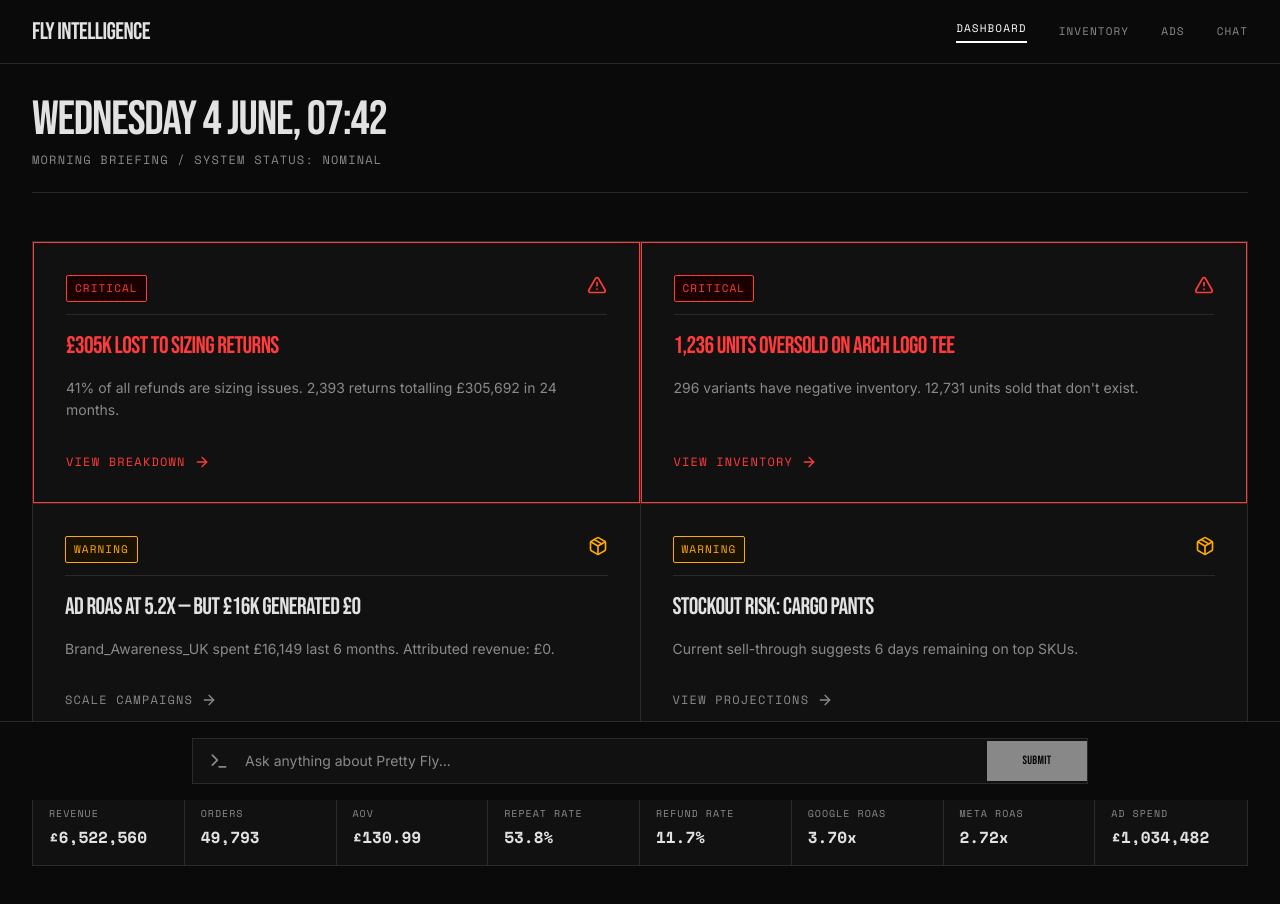
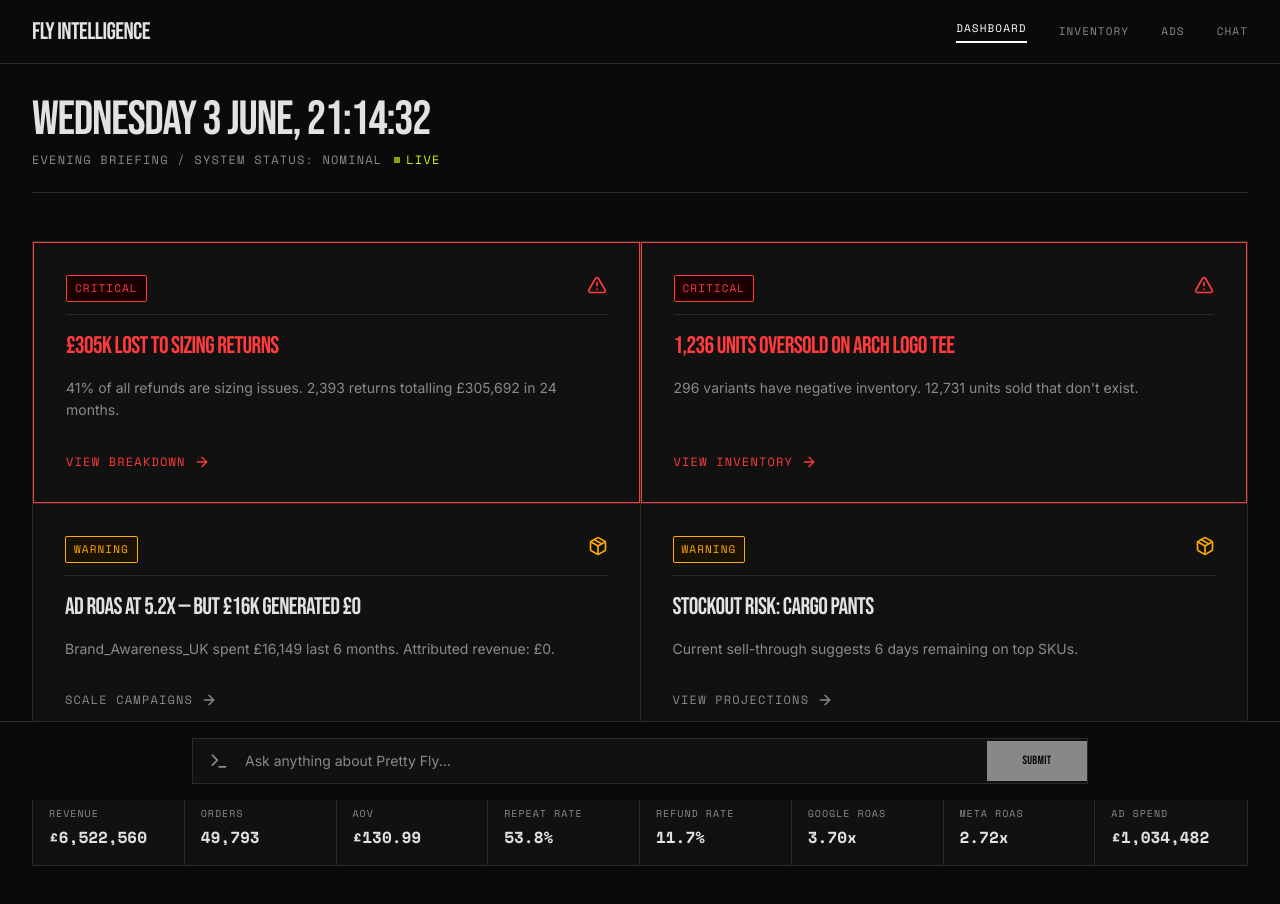
Before and after one commit to Jedidiah5/Wayflyers_Visionaries_Hackathon, a Next.js app: page / in a window 1280 px wide. Shown: the top 904 px of the page. Built offline with nearby package versions, Linux system fonts and the light colour scheme.

Commit message:
Added live-pulse animation to global styles and integrated LiveClock and BriefingStatusLine components into MorningBriefing for enhanced real-time updates. Updated StatStrip to use AnimatedStatValue for dynamic stat display.

```diff
--- a/src/app/globals.css
+++ b/src/app/globals.css
@@ -37,6 +37,10 @@
   .animate-blink {
     animation: blink 1s step-end infinite;
   }
+
+  .animate-live-pulse {
+    animation: live-pulse 1.5s ease-in-out infinite;
+  }
 }
 
 @keyframes blink {
@@ -48,3 +52,15 @@
     opacity: 0;
   }
 }
+
+@keyframes live-pulse {
+  0%,
+  100% {
+    opacity: 1;
+    transform: scale(1);
+  }
+  50% {
+    opacity: 0.35;
+    transform: scale(0.85);
+  }
+}
--- /dev/null
+++ b/src/components/AnimatedStatValue.tsx
@@ -0,0 +1,43 @@
+"use client";
+
+import { useEffect, useState } from "react";
+import {
+  easeOutCubic,
+  formatStatAtProgress,
+  parseStatValue,
+} from "@/lib/statAnimation";
+
+interface AnimatedStatValueProps {
+  value: string;
+  duration?: number;
+}
+
+export function AnimatedStatValue({
+  value,
+  duration = 1200,
+}: AnimatedStatValueProps) {
+  const [display, setDisplay] = useState("0");
+
+  useEffect(() => {
+    const parsed = parseStatValue(value);
+    setDisplay(formatStatAtProgress(parsed, 0));
+
+    const start = performance.now();
+    let frameId = 0;
+
+    const tick = (now: number) => {
+      const elapsed = now - start;
+      const t = Math.min(elapsed / duration, 1);
+      setDisplay(formatStatAtProgress(parsed, easeOutCubic(t)));
+
+      if (t < 1) {
+        frameId = requestAnimationFrame(tick);
+      }
+    };
+
+    frameId = requestAnimationFrame(tick);
+    return () => cancelAnimationFrame(frameId);
+  }, [value, duration]);
+
+  return <>{display}</>;
+}
--- /dev/null
+++ b/src/components/BriefingStatusLine.tsx
@@ -0,0 +1,28 @@
+"use client";
+
+import { useEffect, useState } from "react";
+import { getBriefingLabel } from "@/lib/time";
+
+export function BriefingStatusLine() {
+  const [label, setLabel] = useState("Morning Briefing");
+
+  useEffect(() => {
+    const update = () => setLabel(getBriefingLabel(new Date()));
+    update();
+    const interval = setInterval(update, 1000);
+    return () => clearInterval(interval);
+  }, []);
+
+  return (
+    <p className="flex flex-wrap items-center gap-x-3 gap-y-1 font-mono text-xs uppercase tracking-widest text-text-muted">
+      <span>{label} / System Status: Nominal</span>
+      <span className="inline-flex items-center gap-1.5">
+        <span
+          className="h-1.5 w-1.5 animate-live-pulse bg-[#c8ff00]"
+          aria-hidden="true"
+        />
+        <span className="text-[#c8ff00]">Live</span>
+      </span>
+    </p>
+  );
+}
--- /dev/null
+++ b/src/components/LiveClock.tsx
@@ -0,0 +1,20 @@
+"use client";
+
+import { useEffect, useState } from "react";
+import { formatLiveClock } from "@/lib/time";
+
+export function LiveClock() {
+  const [now, setNow] = useState<Date | null>(null);
+
+  useEffect(() => {
+    setNow(new Date());
+    const interval = setInterval(() => setNow(new Date()), 1000);
+    return () => clearInterval(interval);
+  }, []);
+
+  return (
+    <h1 className="font-display text-4xl uppercase tracking-tight text-text-primary md:text-5xl">
+      {now ? formatLiveClock(now) : "\u00A0"}
+    </h1>
+  );
+}
--- a/src/components/MorningBriefing.tsx
+++ b/src/components/MorningBriefing.tsx
@@ -7,6 +7,8 @@ import { InsightCard } from "./InsightCard";
 import { StatStrip } from "./StatStrip";
 import { ChatInputBar } from "./ChatInputBar";
 import { DrilldownPanel } from "./DrilldownPanel";
+import { LiveClock } from "./LiveClock";
+import { BriefingStatusLine } from "./BriefingStatusLine";
 
 export function MorningBriefing() {
   const [selectedInsight, setSelectedInsight] = useState<Insight | null>(null);
@@ -25,12 +27,8 @@ export function MorningBriefing() {
     <>
       <main className="mx-auto flex w-full max-w-7xl flex-col gap-12 pb-32 pt-24 px-8">
         <header className="flex flex-col gap-2 border-b border-border pb-6">
-          <h1 className="font-display text-4xl uppercase tracking-tight text-text-primary md:text-5xl">
-            {BRIEFING_DATA.date}
-          </h1>
-          <p className="font-mono text-xs uppercase tracking-widest text-text-muted">
-            Morning Briefing / System Status: Nominal
-          </p>
+          <LiveClock />
+          <BriefingStatusLine />
         </header>
 
         <section className="grid grid-cols-1 gap-[1px] border border-border bg-border md:grid-cols-2">
--- a/src/components/StatStrip.tsx
+++ b/src/components/StatStrip.tsx
@@ -1,4 +1,7 @@
+"use client";
+
 import type { BriefingStats } from "@/lib/types";
+import { AnimatedStatValue } from "./AnimatedStatValue";
 
 interface StatStripProps {
   stats: BriefingStats;
@@ -30,7 +33,7 @@ export function StatStrip({ stats }: StatStripProps) {
               {item.label}
             </span>
             <span className="font-mono text-base font-bold text-text-primary">
-              {stats[item.key]}
+              <AnimatedStatValue value={stats[item.key]} />
             </span>
           </div>
         ))}
--- /dev/null
+++ b/src/lib/statAnimation.ts
@@ -0,0 +1,65 @@
+export type ParsedStat =
+  | { kind: "currency"; prefix: "£"; value: number; decimals: number }
+  | { kind: "percent"; value: number; decimals: number }
+  | { kind: "multiplier"; value: number; decimals: number }
+  | { kind: "integer"; value: number };
+
+export function easeOutCubic(t: number): number {
+  return 1 - Math.pow(1 - t, 3);
+}
+
+export function parseStatValue(raw: string): ParsedStat {
+  if (raw.endsWith("%")) {
+    return {
+      kind: "percent",
+      value: parseFloat(raw.replace("%", "")),
+      decimals: raw.includes(".") ? 1 : 0,
+    };
+  }
+
+  if (raw.endsWith("x")) {
+    return {
+      kind: "multiplier",
+      value: parseFloat(raw.replace("x", "")),
+      decimals: (raw.split(".")[1] ?? "").replace("x", "").length || 2,
+    };
+  }
+
+  if (raw.startsWith("£")) {
+    const numeric = raw.slice(1).replace(/,/g, "");
+    const decimals = numeric.includes(".") ? numeric.split(".")[1].length : 0;
+    return {
+      kind: "currency",
+      prefix: "£",
+      value: parseFloat(numeric),
+      decimals,
+    };
+  }
+
+  return {
+    kind: "integer",
+    value: parseInt(raw.replace(/,/g, ""), 10),
+  };
+}
+
+function formatWithCommas(value: number, decimals: number): string {
+  return value.toLocaleString("en-GB", {
+    minimumFractionDigits: decimals,
+    maximumFractionDigits: decimals,
+  });
+}
+
+export function formatStatAtProgress(parsed: ParsedStat, progress: number): string {
+  const current = parsed.value * progress;
+
+  switch (parsed.kind) {
+    case "currency":
+      return `${parsed.prefix}${formatWithCommas(current, parsed.decimals)}`;
+    case "percent":
+      return `${formatWithCommas(current, parsed.decimals)}%`;
+    case "multiplier":
+      return `${formatWithCommas(current, parsed.decimals)}x`;
+    case "integer":
+      return formatWithCommas(Math.round(current), 0);
+  }
+}
--- /dev/null
+++ b/src/lib/time.ts
@@ -0,0 +1,19 @@
+export function formatLiveClock(date: Date): string {
+  const weekday = date.toLocaleDateString("en-GB", { weekday: "long" });
+  const day = date.getDate();
+  const month = date.toLocaleDateString("en-GB", { month: "long" });
+  const hours = date.getHours().toString().padStart(2, "0");
+  const minutes = date.getMinutes().toString().padStart(2, "0");
+  const seconds = date.getSeconds().toString().padStart(2, "0");
+
+  return `${weekday} ${day} ${month}, ${hours}:${minutes}:${seconds}`;
+}
+
+export function getBriefingLabel(date: Date): string {
+  const hour = date.getHours();
+
+  if (hour >= 5 && hour < 12) return "Morning Briefing";
+  if (hour >= 12 && hour < 18) return "Afternoon Briefing";
+  if (hour >= 18 && hour < 22) return "Evening Briefing";
+  return "Night Briefing";
+}
```
